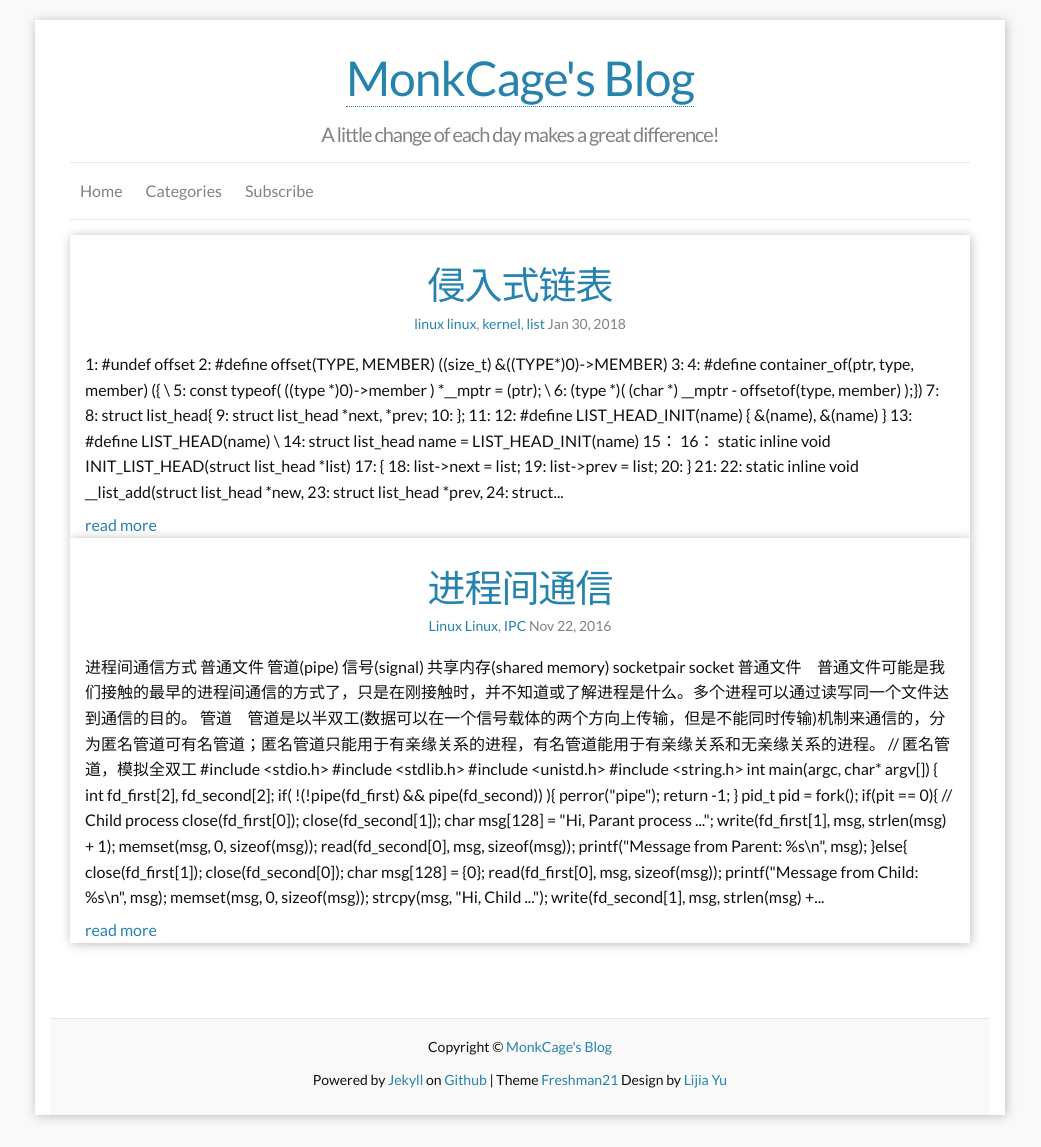
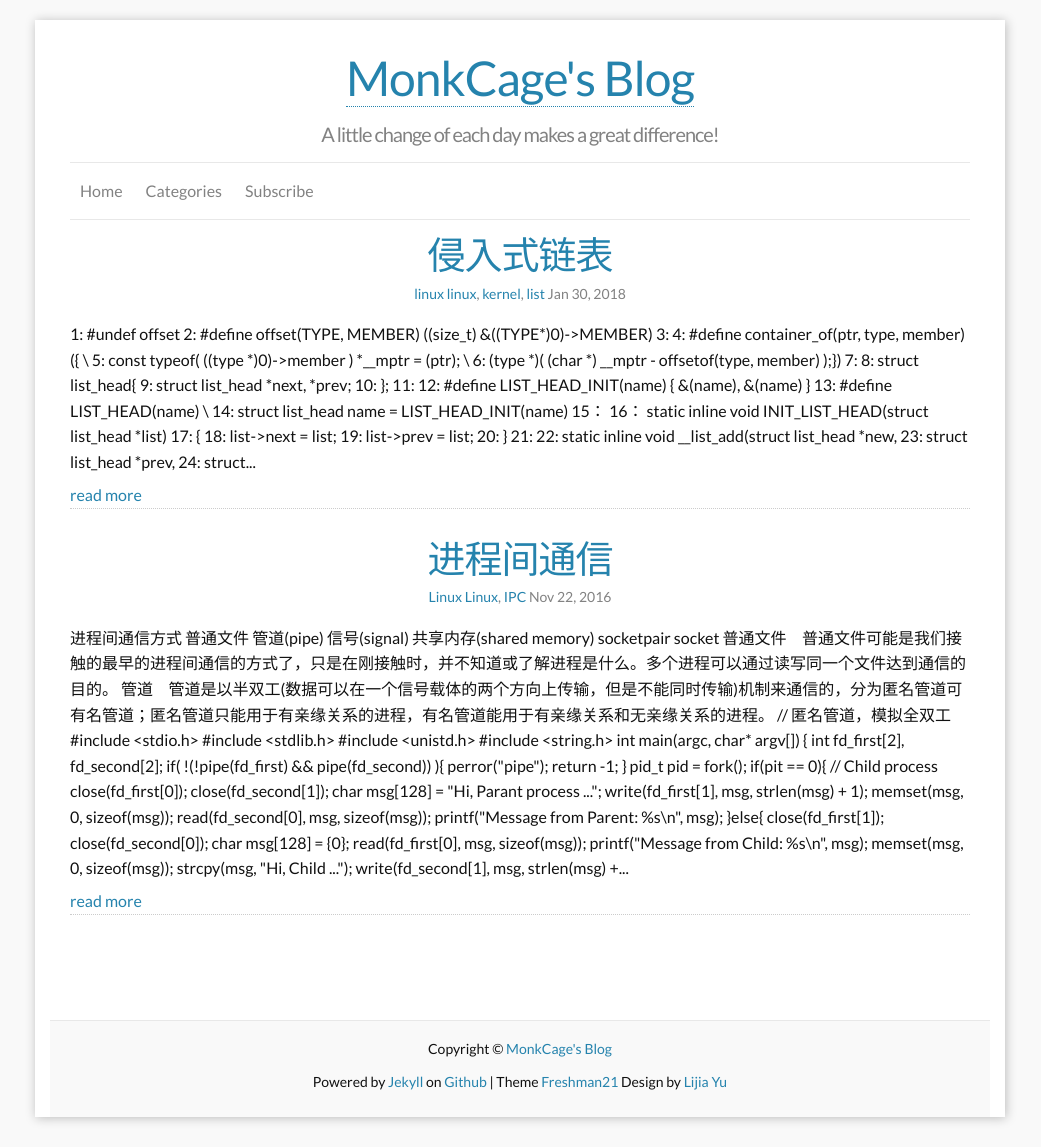
Before and after one commit to monkcage/blog, a Jekyll site: the page built from index.html, in a window 1280 px wide. Shown: the whole page, without its empty margins (120-1161 px from the left). Built offline with Jekyll 4.4.1, drawn with Linux system fonts in a browser that asks for light colours; the list of posts is cut into pages by our own code.

Commit message:
Update index.html

```diff
--- a/index.html
+++ b/index.html
@@ -2,9 +2,10 @@
 layout: default
 ---
 
-{% for post in paginator.posts %}
-<div class="pages">
+
+<div class="home">
   <div class="post" itemscope itemtype="http://schema.org/BlogPosting" >
+    {% for post in paginator.posts %}
 
     <header class="post-header">
       <h1 itemprop="name" class="post-title" style="text-align:center;">
@@ -34,7 +35,7 @@ layout: default
     <div>
       {{ _content }}
     </div>
-
+    <hr />
+    {% endfor %}
   </div>
 </div>
-{% endfor %}
```
